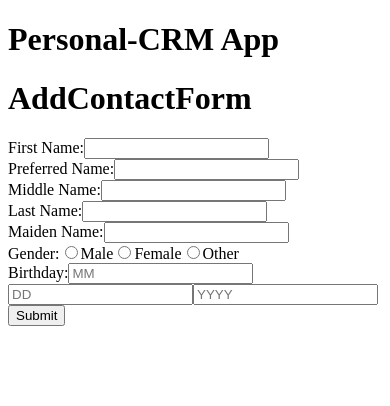
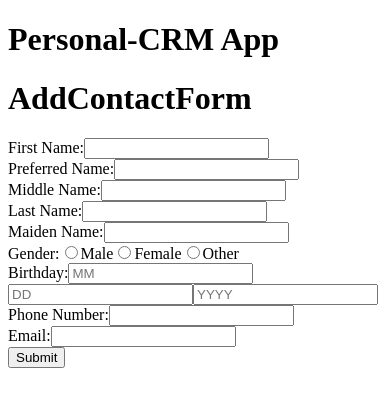
Before and after one commit to clayton-lin/personal-crm, a React app: page / in a window 390 px wide. Shown: the top 406 px of the page. Built offline with nearby package versions, Linux system fonts and the light colour scheme.

Commit message:
Add fields for email and phone number

```diff
--- a/src/components/AddContactForm.js
+++ b/src/components/AddContactForm.js
@@ -159,6 +159,33 @@ class AddContactForm extends Component {
 
           <div>
             <label>
+              Phone Number:
+              <input
+                name="phoneNumber"
+                type="text"
+                pattern="[0-9]*"
+                // format="(###) ###-####"
+                // mask=""
+                value={this.state.newContact.phoneNumber}
+                onChange={this.handleChange}
+              />
+            </label>
+          </div>
+
+          <div>
+            <label>
+              Email:
+              <input
+                name="email"
+                type="emails"
+                value={this.state.newContact.email}
+                onChange={this.handleChange}
+              />
+            </label>
+          </div>
+
+          <div>
+            <label>
               <input
                 name="submit"
                 type="submit"
```
